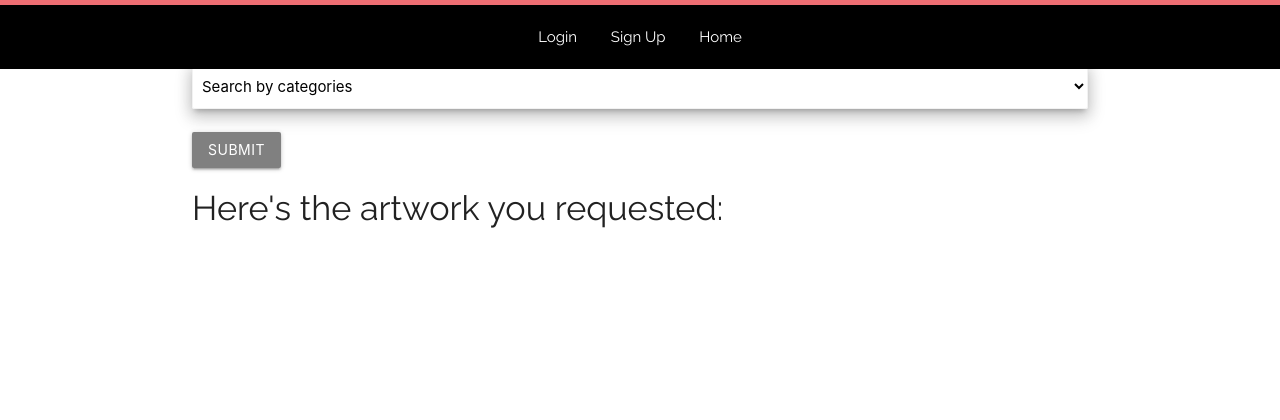
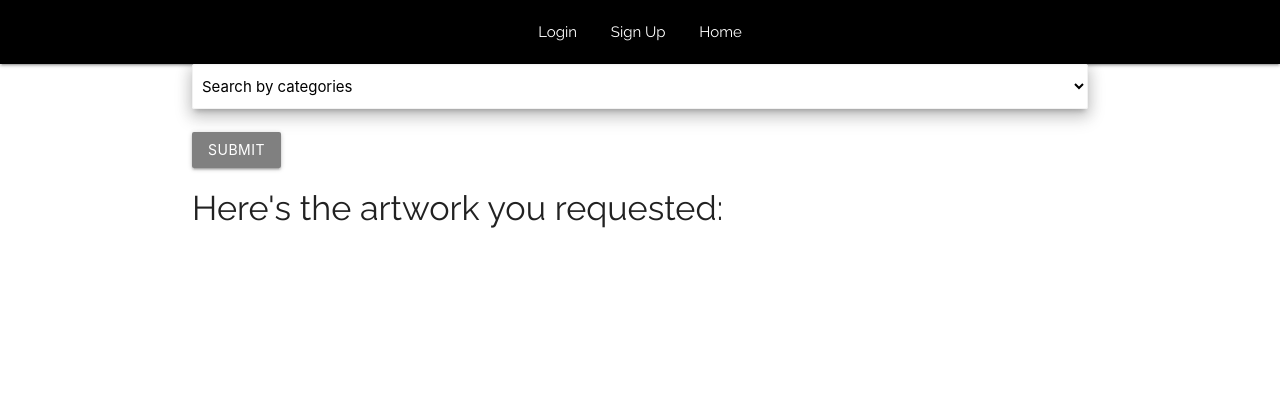
Before and after one commit to simvirk5/BillboardForAChange, a Django app: page /search/ in a window 1280 px wide. Shown: the top 420 px of the page. Run offline with Django 3.2, Linux system fonts and the light colour scheme; data that the repository does not hold is empty.

Commit message:
revert back

```diff
--- a/main_app/static/style.css
+++ b/main_app/static/style.css
@@ -50,10 +50,7 @@ nav.nav-center ul li a {
 nav {
 	color: !important black;
 }
-.nav-center {
-	padding-top: 5px;
-	padding-bottom: 5px;
-}
+
 .home-page-row{
 	height: 100vh !important;
 }
```
